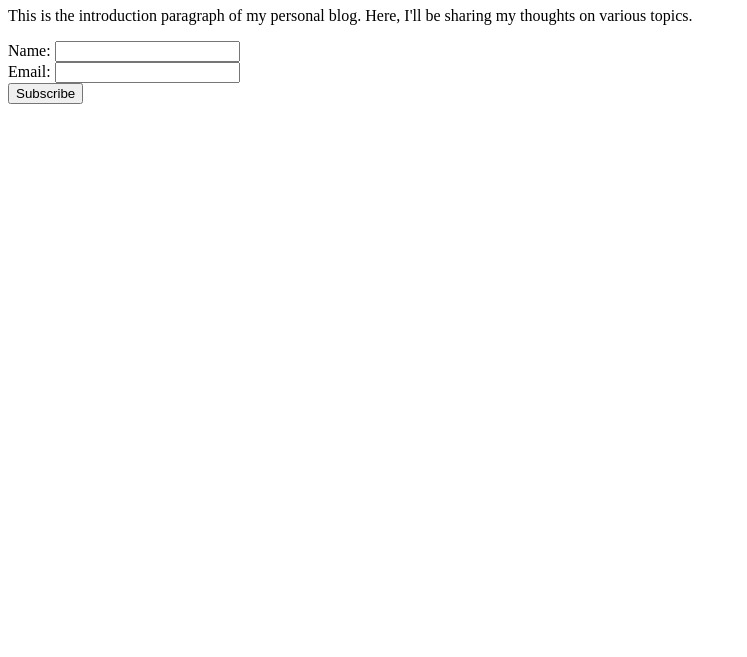
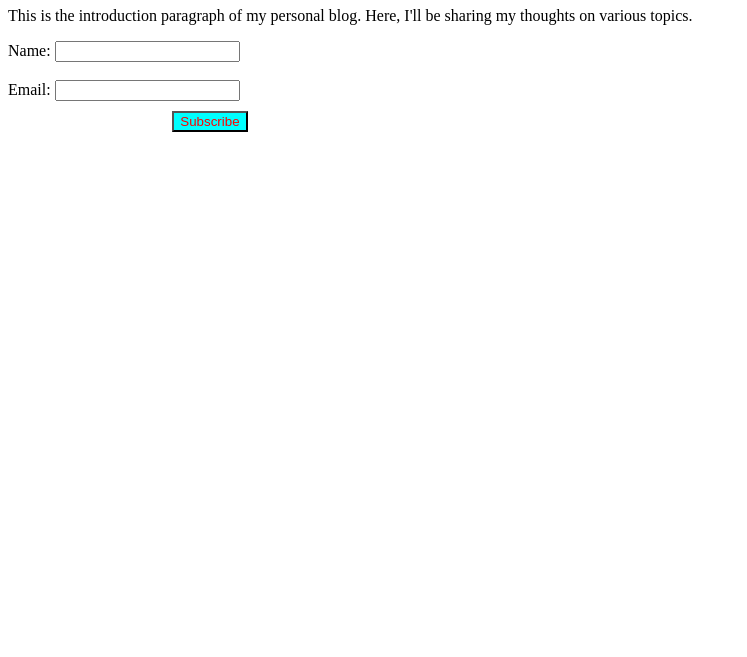
Before and after one commit to Niks-World/Restart, a plain HTML site: page firstClass/myblog.html in a window 1280 px wide. Shown: the part 143-800 px from the top of the page, without its empty margins (0-747 px from the left). Drawn offline with Linux system fonts and the light colour scheme.

Commit message:
complete and fix the code

```diff
--- a/firstClass/myblog.html
+++ b/firstClass/myblog.html
@@ -27,23 +27,27 @@
     <h1>Welcome to my blog</h1>
 </header>
 
+<!-- Converted the wrapping <div> to a <section> element for semantic correctness. -->
 <section>
     <p>This is the introduction paragraph of my personal blog. Here, I'll be sharing my thoughts on various topics.</p>
 </section>
 
 <section>
     <form action="#">
+        <!-- the form content using block-level elements <div> for better readability and user experience. -->
         <div>
-            <label for="name">Name:</label>
+            <!--Added <label> elements for each input field to ensure accessibility.  -->
+            <!-- Added a name attribute to the email input. -->
+             <label for="name">Name:</label>
             <input type="text" id="name" name="username">
         </div>
+        <br>
         <div>
             <label for="email">Email:</label>
             <input type="email" id="email" name="email">
         </div>
         <div>
-            <button type="submit">Subscribe</button>
+            <button type="submit" style="color: red; background-color: aqua; margin-left: 13%; margin-top: 10px;">Subscribe</button>
         </div>
     </form>
-</section>
 </body>
```
